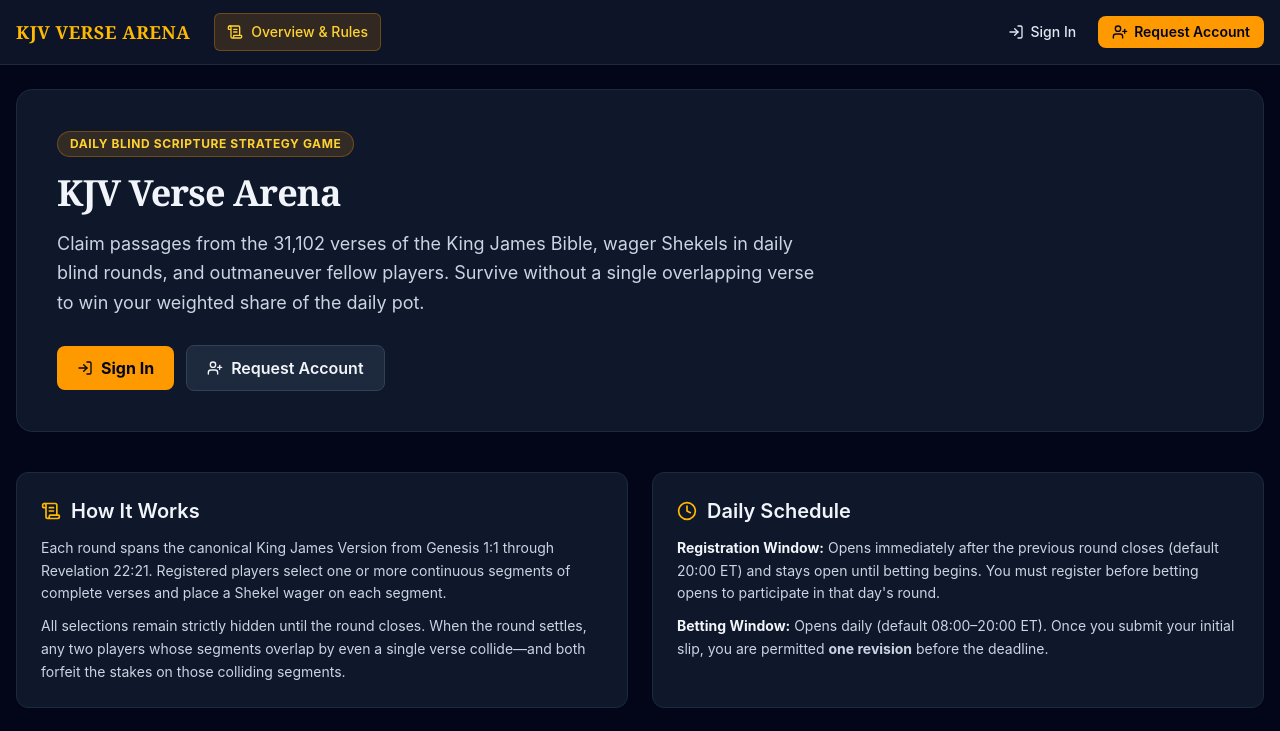
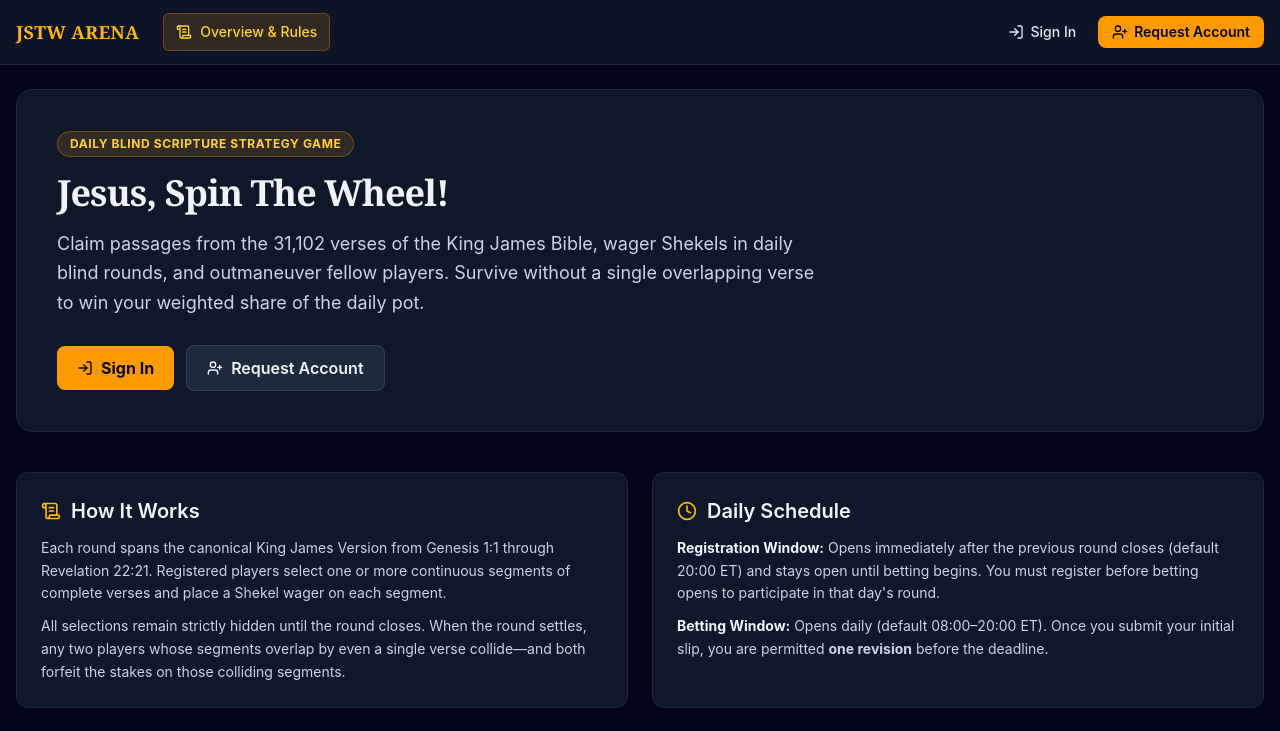
Before and after one commit to Axel-314159/KJV-Gambling-Sim-App, a React (Vite) app in the folder frontend/: page / in a window 1280 px wide. Shown: the top 731 px of the page. Built offline with nearby package versions, Linux system fonts and the light colour scheme; no server answers.

Commit message:
Change KJV Verse arena in various places

```diff
--- a/frontend/src/components/Layout.tsx
+++ b/frontend/src/components/Layout.tsx
@@ -34,7 +34,7 @@ export function Layout({ user }: { user: UserProfile | null }) {
               to="/"
               className="font-serif font-bold text-lg text-amber-400 hover:text-amber-300 tracking-wide transition"
             >
-              KJV VERSE ARENA
+              JSTW ARENA
             </Link>
             <nav className="flex items-center gap-1">
               {navItems.map(({ to, label, icon: Icon }) => {
--- a/frontend/src/pages/LandingPage.tsx
+++ b/frontend/src/pages/LandingPage.tsx
@@ -12,7 +12,7 @@ export function LandingPage({ user }: { user: UserProfile | null }) {
             Daily Blind Scripture Strategy Game
           </div>
           <h1 className="text-3xl md:text-4xl font-serif font-bold text-slate-100 tracking-tight">
-            KJV Verse Arena
+            Jesus, Spin The Wheel!
           </h1>
 
           {/* === PASTE YOUR INTRO / GAME OVERVIEW PARAGRAPH HERE === */}
```
Also changed, not shown: 1 other file (tests, documents, lock files or other folders).
